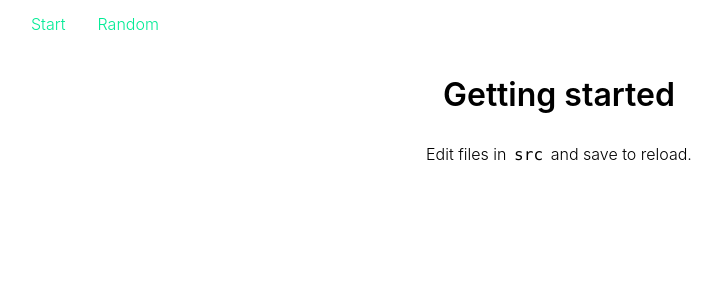
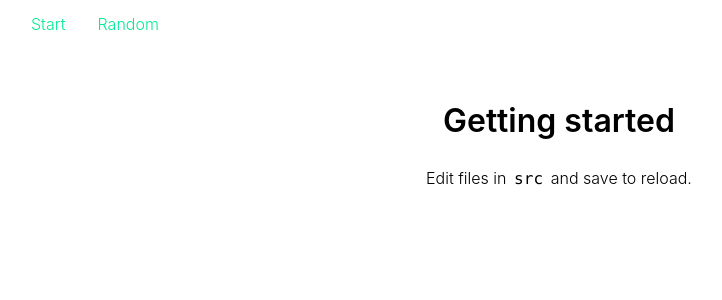
Before and after one commit to wardoost/react-ward, a React app: page / in a window 1280 px wide. Shown: the top 300 px of the page, without its empty margins (81-803 px from the left). Built offline with nearby package versions, Linux system fonts and the light colour scheme.

Commit message:
:art: Simplify

```diff
--- a/src/constants.css
+++ b/src/constants.css
@@ -8,23 +8,8 @@
 
   /* typography */
   --font: -apple-system, BlinkMacSystemFont, "Segoe UI", Roboto, Oxygen-Sans, Ubuntu, Cantarell, "Helvetica Neue", sans-serif;
-  --fontWeight: 300;
-  --lineHeight: 1.6;
-  --fontHeading: var(--font);
-  --fontWeightHeading: 600;
-  --lineHeightHeading: var(--lineHeight);
   --fontMonospace: Consolas, "Liberation Mono", Menlo, Courier, monospace;
-  --fontWeightMonospace: var(--fontWeight);
-  --lineHeightMonospace: var(--lineHeight);
-
-  /* padding */
-  --paddingXs: 5px;
-  --paddingSm: 10px;
-  --paddingMd: 20px;
-  --paddingLg: 30px;
-  --paddingXl: 50px;
 
   /* various */
-  --radius: 5px;
   --navHeight: 48px;
 }
--- a/src/containers/App.css
+++ b/src/containers/App.css
@@ -3,8 +3,8 @@
 
 html {
   font-family: var(--font);
-  font-weight: var(--fontWeight);
-  line-height: var(--lineHeight);
+  font-weight: 300;
+  line-height: 1.6;
 }
 
 * {
@@ -17,9 +17,9 @@ h3,
 h4,
 h5,
 h6 {
-  font-family: var(--fontHeading);
-  font-weight: var(--fontWeightHeading);
-  line-height: var(--lineHeightHeading);
+  font-family: var(--font);
+  font-weight: 600;
+  line-height: 1.4;
 }
 
 a {
@@ -37,8 +37,7 @@ main a {
 
 code {
   font-family: var(--fontMonospace);
-  font-weight: var(--fontWeightMonospace);
-  line-height: var(--lineHeightMonospace);
+  font-weight: 300;
   background-color: gray(95%);
   padding: 0 0.2em;
 }
--- /dev/null
+++ b/src/containers/Layout.css
@@ -0,0 +1,5 @@
+@import '../constants.css';
+
+.main {
+  padding: 30px;
+}
--- a/src/containers/Layout.js
+++ b/src/containers/Layout.js
@@ -1,11 +1,12 @@
 // @flow
 import React from 'react'
 import Navigation from 'components/Navigation'
+import s from './Layout.css'
 
 const Layout = (props: Object) => (
   <div>
     <Navigation />
-    <main>
+    <main className={s.main}>
       {props.children}
     </main>
   </div>
```
Also changed, not shown: 2 other files (tests, documents, lock files or other folders).
